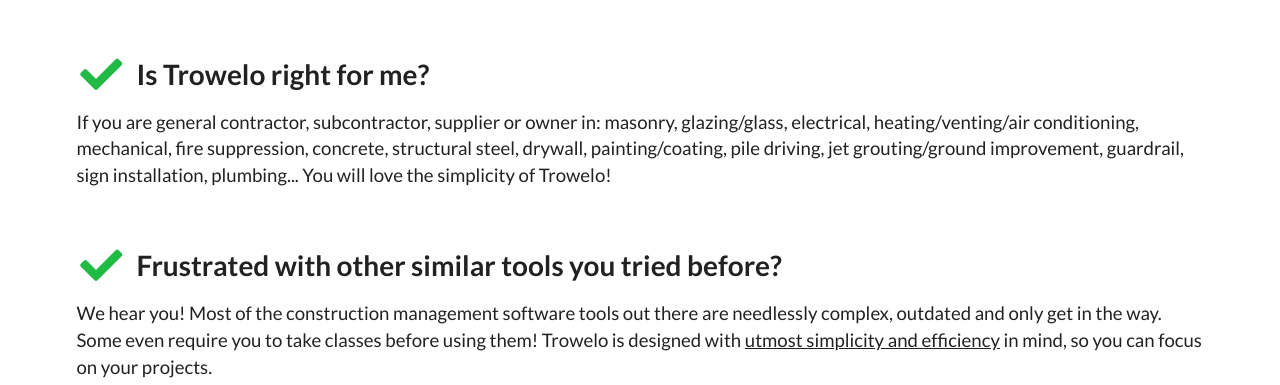
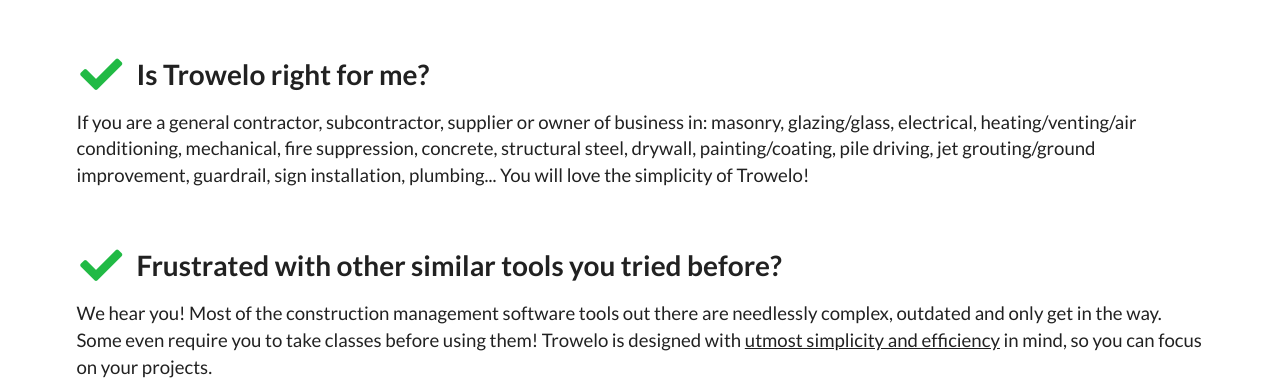
Before and after one commit to trowelo/trowelo.github.io, a plain HTML site: page index.html in a window 1280 px wide. Shown: the part 779-1164 px from the top of the page. Drawn offline with nearby package versions, Linux system fonts and the light colour scheme.

Commit message:
Improved copy, features pricing.

```diff
--- a/index.html
+++ b/index.html
@@ -180,7 +180,7 @@
 
                         <h3 class="ui header"><i class="green checkmark icon"></i> <div class='content'>Is Trowelo right for me?</div></h3>
                         <p>
-                            If you are general contractor, subcontractor, supplier or owner in: masonry, glazing/glass, electrical, heating/venting/air conditioning,
+                            If you are a general contractor, subcontractor, supplier or owner of business in: masonry, glazing/glass, electrical, heating/venting/air conditioning,
                             mechanical, fire suppression, concrete, structural steel, drywall, painting/coating, pile driving,
                             jet grouting/ground improvement, guardrail, sign installation, plumbing...
                             You will love the simplicity of Trowelo!
```
